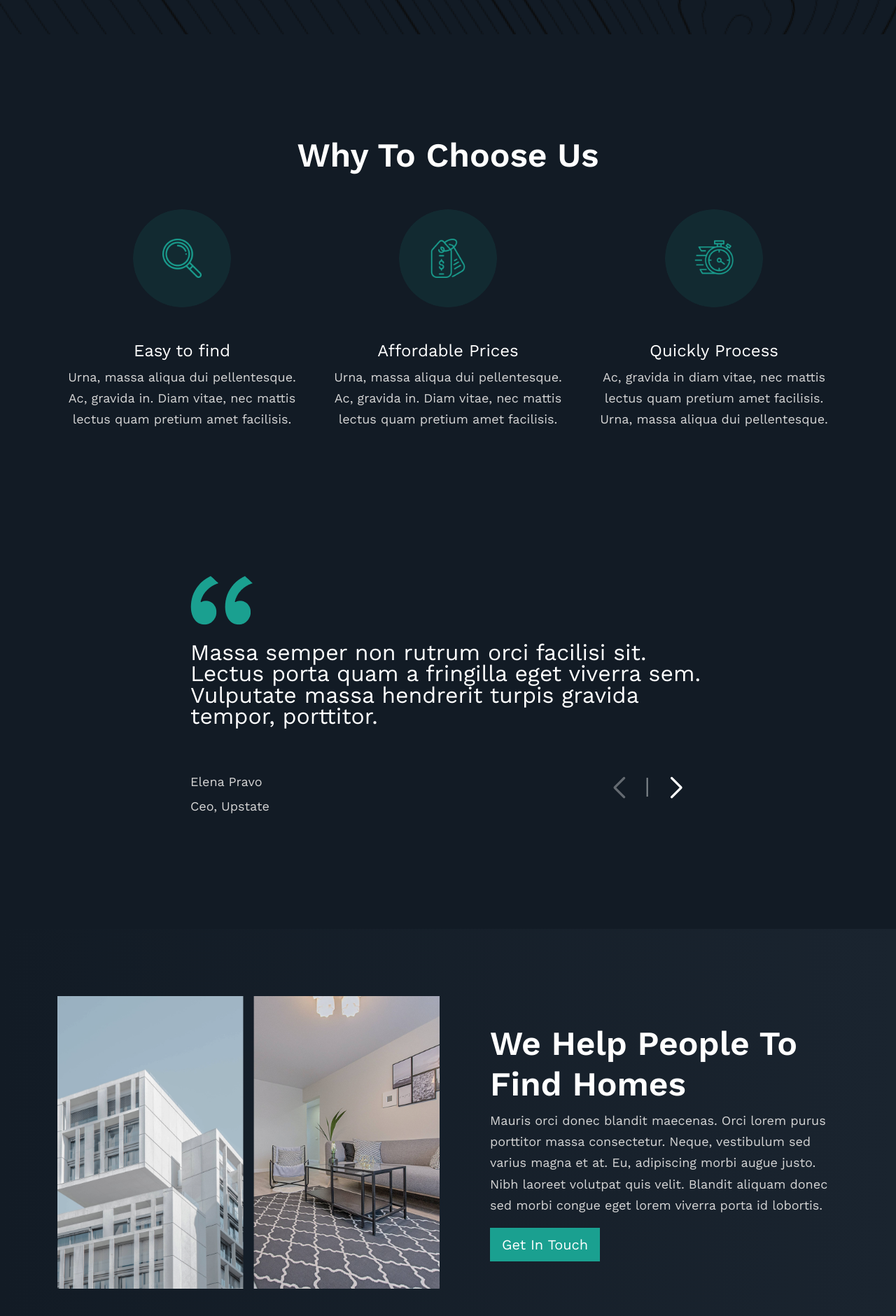
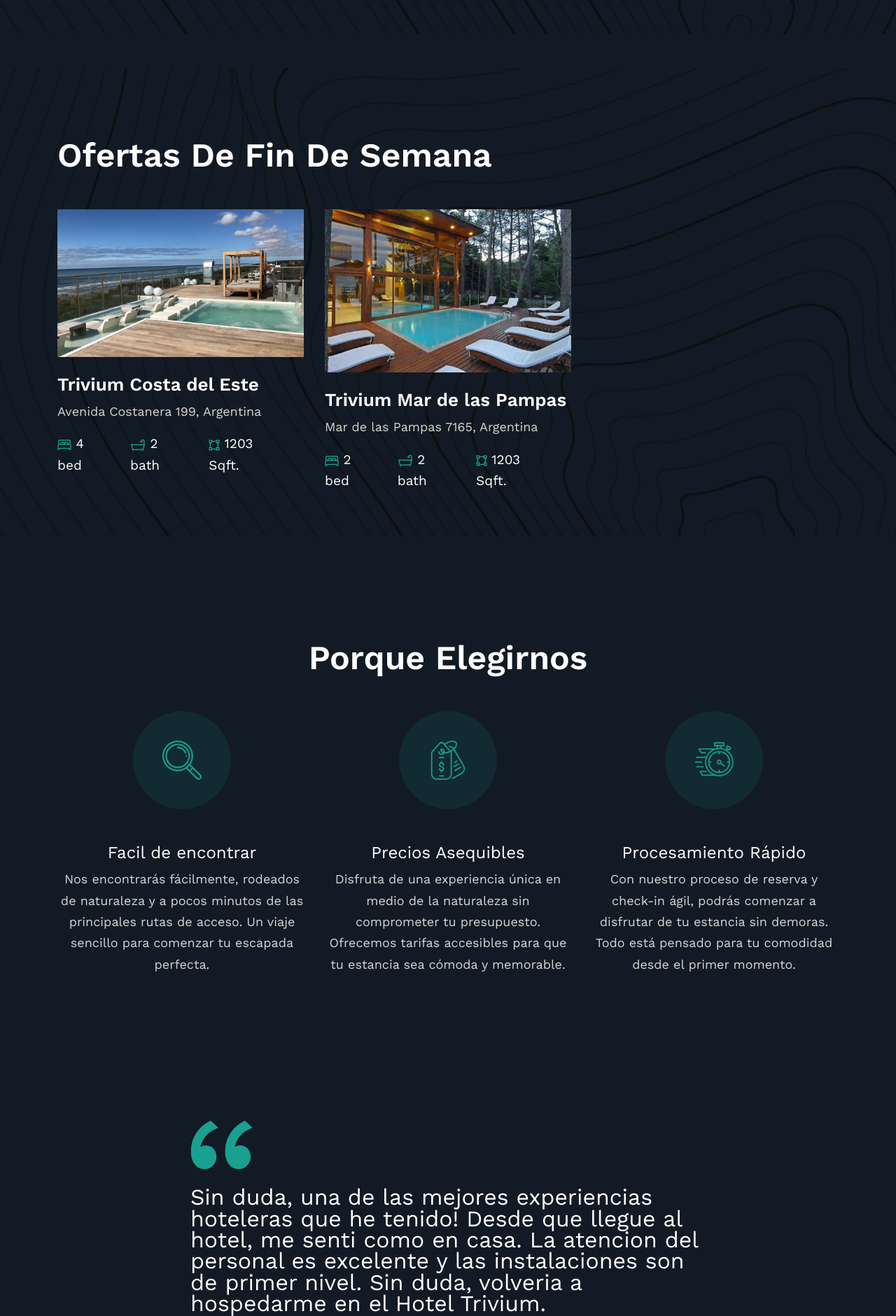
Before and after one commit to TPIDS-19-wutang/TPIDS-19-wutang, a Flask app: page / in a window 1280 px wide. Shown: the part 1201-3081 px from the top of the page at 70% size. Run offline with Flask 3, Linux system fonts and the light colour scheme.

Commit message:
añado modificaciones de los templates : base, about e index

```diff
--- a/Frontend/templates/base.html
+++ b/Frontend/templates/base.html
@@ -6,7 +6,7 @@
     {% block head %}
     <meta charset="utf-8">
     <meta name="viewport" content="width=device-width, initial-scale=1">
-    <title> El nombre de la cadena de hoteles</title>
+    <title> Trivium </title>
     <meta name="description" content="(El nombre de la cadena de hoteles) ofrece las mejores opciones de alojamiento en todo el mundo.">
     <meta name="keywords" content="hoteles, alojamiento, cadenas de hoteles, vacaciones, viajes, hospedaje, habitaciones">
 
@@ -43,7 +43,6 @@
 
         {% block header %}
         <nav id="navbar-example2" class="navbar navbar-expand-lg py-2">
-            <!-- bloque nav -->
 
 
 
@@ -76,14 +75,8 @@
                   <li class="nav-item">
                     <a class="nav-link me-md-4" href="{{url_for('contact')}}">Contacto</a>
                   </li>
-                  <li class="nav-item dropdown ">
-                    <a class="nav-link me-md-4 text-center dropdown-toggle" href="{{url_for ('rooms')}}" >Habitaciones</a>
-                    <ul class="dropdown-menu dropdown-menu-dark">
-                      <li><a href="" class="dropdown-item">Classic</a></li>
-                      <li><a href="" class="dropdown-item">Doble</a></li>
-                      <li><a href="" class="dropdown-item">Premium</a></li>
-                      <li><a href="" class="dropdown-item">Deluxe</a></li>
-                    </ul>
+                  <li class="nav-item">
+                    <a class="nav-link me-md-4" href="{{url_for('rooms')}}">Habitaciones</a>
                   </li>
                   <li class="nav-item dropdown ">
                     <a class="nav-link me-md-4 text-center dropdown-toggle" data-bs-toggle="dropdown" href="#" role="button"
@@ -237,7 +230,7 @@
         </div>
 
         <div class="col-md-2 ">
-          <h5>Movimientos</h5>
+          <h5>Movs</h5>
           <ul class="nav flex-column">
             <li class="nav-item mb-2"><a href="#" class="nav-link p-0 ">Movimientos</a></li>
             <li class="nav-item mb-2"><a href="#" class="nav-link p-0 ">Apoyanos</a></li>
@@ -264,7 +257,7 @@
     <div class="container">
       <footer class="d-flex flex-wrap justify-content-between align-items-center py-2 ">
         <div class="col-md-8 d-flex align-items-center">
-          <p>© 2024 (nombre de la cadena de hoteles), Inc. All rights reserved.</p>
+          <p>© 2024 (Trivium), Inc. All rights reserved.</p>
 
         </div>
         <div class="col-md-4 d-flex align-items-center">
--- a/Frontend/templates/index.html
+++ b/Frontend/templates/index.html
@@ -40,7 +40,7 @@
                 </div>
                 <div class="col-lg-3 billboard-select">
                   <select class="form-select mb-2 mb-lg-0" aria-label="Habitaciones">
-                    <option selected>Type</option>
+                    <option selected>Tipo</option>
                     <option value="1">Classic</option>
                     <option value="2">Doble</option>
                     <option value="3">Premium</option>
@@ -49,7 +49,7 @@
                 </div>
 
                 <div class="col-lg-3 billboard-btn">
-                  <button type="submit" class="btn btn-primary btn-lg billboard-search">Search</button>
+                  <button type="submit" class="btn btn-primary btn-lg billboard-search">Buscar</button>
                 </div>
               </div>
 
@@ -63,7 +63,7 @@
   <!-- Residence start  -->
   <section id="residence">
     <div class="container  my-5 py-5">
-      <h2 class="text-capitalize m-0 py-lg-5">Popular Residence</h2>
+      <h2 class="text-capitalize m-0 py-lg-5">Residencias Populares</h2>
 
       <div class="swiper-button-next residence-swiper-next  residence-arrow"></div>
       <div class="swiper-button-prev residence-swiper-prev residence-arrow"></div>
@@ -217,35 +217,93 @@
     </div>
   </section>
 
+
+  <!--Ofertas de fin de semana  -->
+    <!-- Residence start  -->
+    <section id="residence">
+      <div class="container  my-5 py-5">
+        <h2 class="text-capitalize m-0 py-lg-5">Ofertas de fin de semana</h2>
+
+        <div class="swiper-button-next residence-swiper-next  residence-arrow"></div>
+        <div class="swiper-button-prev residence-swiper-prev residence-arrow"></div>
+
+        <div class="swiper residence-swiper">
+          <div class="swiper-wrapper">
+
+            <div class="swiper-slide">
+              <div class="card">
+                <a href="index.html"><img src="{{ url_for('static', filename='/images/hotel-playa.png', _external=True) }}" class="card-img-top" alt="image"></a>
+                <div class="card-body p-0">
+                  <a href="index.html">
+                    <h5 class="card-title pt-4">Trivium Costa del Este</h5>
+                  </a>
+                  <p class="card-text">Avenida Costanera 199, Argentina</p>
+
+                  <div class="card-text">
+                    <ul class="d-flex">
+                      <li class="residence-list"> <img src="{{ url_for('static', filename='/images/bed.png', _external=True) }}" alt="image"> 4 bed</li>
+                      <li class="residence-list"> <img src="{{ url_for('static', filename='/images/bath.png', _external=True) }}" alt="image"> 2 bath</li>
+                      <li class="residence-list"> <img src="{{ url_for('static', filename='/images/square.png', _external=True) }}" alt="image"> 1203 Sqft.</li>
+                    </ul>
+                  </div>
+
+                </div>
+              </div>
+            </div>
+            <div class="swiper-slide">
+              <div class="card">
+                <a href="index.html"><img src="{{ url_for('static', filename='/images/hotel-bosque.jpg', _external=True) }}" class="card-img-top" alt="image"></a>
+                <div class="card-body p-0">
+                  <a href="index.html">
+                    <h5 class="card-title pt-4">Trivium Mar de las Pampas</h5>
+                  </a>
+                  <p class="card-text">Mar de las Pampas 7165, Argentina</p>
+
+                  <div class="card-text">
+                    <ul class="d-flex">
+                      <li class="residence-list"> <img src="{{ url_for('static', filename='/images/bed.png', _external=True) }}" alt="image"> 2 bed</li>
+                      <li class="residence-list"> <img src="{{ url_for('static', filename='/images/bath.png', _external=True) }}" alt="image"> 2 bath</li>
+                      <li class="residence-list"> <img src="{{ url_for('static', filename='/images/square.png', _external=True) }}" alt="image"> 1203 Sqft.</li>
+                    </ul>
+                  </div>
+
+                </div>
+              </div>
+            </div>
+          </div>
+        </div>
+      </div>
+    </section>
+
   <!--About us start  -->
   <section id="about-us">
     <div class="container">
       <div class="row py-lg-5">
 
-        <h2 class="text-capitalize text-center m-0 py-lg-5">Why to choose us</h2>
+        <h2 class="text-capitalize text-center m-0 py-lg-5">Porque elegirnos</h2>
 
         <div class="text-center col-lg-4">
           <img src="{{ url_for('static', filename='/images/search.png', _external=True) }}" class="bd-placeholder-img rounded-circle" alt="Bootstrap Themes" width="140"
             height="140" loading="lazy">
-          <h4 class="fw-normal mt-5 ">Easy to find</h4>
-          <p>Urna, massa aliqua dui pellentesque. Ac, gravida in. Diam vitae, nec mattis lectus quam pretium amet
-            facilisis.</p>
+          <h4 class="fw-normal mt-5 ">Facil de encontrar</h4>
+          <p>Nos encontrarás fácilmente, rodeados de naturaleza y a pocos minutos de las principales rutas de acceso.
+             Un viaje sencillo para comenzar tu escapada perfecta.</p>
         </div>
 
         <div class="text-center col-lg-4">
           <img src="{{ url_for('static', filename='/images/price.png', _external=True) }}" class="bd-placeholder-img rounded-circle" alt="Bootstrap Themes" width="140"
             height="140" loading="lazy">
-          <h4 class="fw-normal mt-5">Affordable Prices</h4>
-          <p>Urna, massa aliqua dui pellentesque. Ac, gravida in. Diam vitae, nec mattis lectus quam pretium amet
-            facilisis.</p>
+          <h4 class="fw-normal mt-5">Precios Asequibles</h4>
+          <p>Disfruta de una experiencia única en medio de la naturaleza sin comprometer tu presupuesto.
+            Ofrecemos tarifas accesibles para que tu estancia sea cómoda y memorable.</p>
         </div>
 
         <div class="text-center col-lg-4">
           <img src="{{ url_for('static', filename='/images/time.png', _external=True) }}" class="bd-placeholder-img rounded-circle" alt="Bootstrap Themes" width="140"
             height="140" loading="lazy">
-          <h4 class="fw-normal mt-5 ">Quickly Process</h4>
-          <p>Ac, gravida in diam vitae, nec mattis lectus quam pretium amet facilisis. Urna, massa aliqua dui
-            pellentesque. </p>
+          <h4 class="fw-normal mt-5 ">Procesamiento Rápido</h4>
+          <p>Con nuestro proceso de reserva y check-in ágil, podrás comenzar a disfrutar de tu estancia sin demoras.
+            Todo está pensado para tu comodidad desde el primer momento. </p>
         </div>
       </div>
     </div>
@@ -264,13 +322,15 @@
             <div class="row my-5 py-lg-5">
               <div class="col-md-8 mx-auto">
                 <img src="{{ url_for('static', filename='/images/quote.png', _external=True) }}" class="rounded mx-auto d-inline" alt="...">
-                <p class="testimonial-p mt-4">Massa semper non rutrum orci facilisi sit. Lectus porta quam a fringilla
-                  eget viverra sem. Vulputate massa hendrerit turpis gravida tempor, porttitor.</p>
+                <p class="testimonial-p mt-4">Sin duda, una de las mejores experiencias hoteleras que he tenido! Desde que
+                  llegue al hotel, me senti como en casa. La atencion del personal es excelente y las instalaciones son
+                  de primer nivel. Sin duda, volveria a hospedarme en el Hotel Trivium.</p>
+                </p>
 
                 <div class="row">
                   <div class="col-md-8">
-                    <p class="pt-5 mb-1">Elena Pravo</p>
-                    <p class="">Ceo, Upstate</p>
+                    <p class="pt-5 mb-1">Agustina Salerno</p>
+                    <p class="">Bs-As, Argentina</p>
                   </div>
                 </div>
               </div>
@@ -281,13 +341,14 @@
             <div class="row my-5 py-lg-5">
               <div class="col-md-8 mx-auto">
                 <img src="{{ url_for('static', filename='/images/quote.png', _external=True) }}" class="rounded mx-auto d-inline" alt="...">
-                <p class="testimonial-p mt-4">Massa semper non rutrum orci facilisi sit. Lectus porta quam a fringilla
-                  eget viverra sem. Vulputate massa hendrerit turpis gravida tempor, porttitor.</p>
+                <p class="testimonial-p mt-4">¡Trivium fue una elección soñada! La estancia fue impecable de principio
+                   a fin. La decoración es moderna y elegante, y cada rincón está pensado para el confort de los huéspedes.
+                   Honestamente lo super recomiendo</p>
 
                 <div class="row">
                   <div class="col-md-8">
-                    <p class="pt-5 mb-1">Elena Pravo</p>
-                    <p class="">Ceo, Upstate</p>
+                    <p class="pt-5 mb-1">Maria Lopez</p>
+                    <p class="">Mendoza, Argentina</p>
                   </div>
                 </div>
               </div>
@@ -298,13 +359,14 @@
             <div class="row my-5 py-lg-5">
               <div class="col-md-8 mx-auto">
                 <img src="{{ url_for('static', filename='/images/quote.png', _external=True) }}" class="rounded mx-auto d-inline" alt="...">
-                <p class="testimonial-p mt-4">Massa semper non rutrum orci facilisi sit. Lectus porta quam a fringilla
-                  eget viverra sem. Vulputate massa hendrerit turpis gravida tempor, porttitor.</p>
+                <p class="testimonial-p mt-4">Este hotel fue una experiencia maravillosa. Las habitaciones son cómodas, limpias
+                   y bien decoradas, y el personal siempre está dispuesto a ayudar con una sonrisa. La ubicación es ideal para
+                   explorar la ciudad; ¡sin duda volvería a hospedarme aquí!</p>
 
                 <div class="row">
                   <div class="col-md-8">
-                    <p class="pt-5 mb-1">Elena Pravo</p>
-                    <p class="">Ceo, Upstate</p>
+                    <p class="pt-5 mb-1">Elena Costas</p>
+                    <p class="">Salta, Argentina</p>
                   </div>
                 </div>
               </div>
@@ -326,53 +388,6 @@
     </div>
   </section>
 
-  <!-- Help start  -->
-  <section id="help" class="py-5"
-    style="background: linear-gradient(270deg, #1A242F 0.01%, rgba(26, 36, 47, 0.00) 100%);">
-    <div class="container-lg my-5">
-
-      <div class="row d-flex justify-content-between align-items-center">
-
-        <div class="col-md-6">
-          <div class="image-holder d-flex">
-            <img src="{{ url_for('static', filename='/images/group.png', _external=True) }}" class="img-fluid" alt="Bootstrap Themes" loading="lazy">
-          </div>
-        </div>
-
-        <div class="col-md-6">
-          <div class="text-content ps-md-5 mt-4 mt-md-0">
-            <h2 class="text-capitalize">We help people to find homes</h2>
-            <p>Mauris orci donec blandit maecenas. Orci lorem purus porttitor massa consectetur. Neque, vestibulum sed
-              varius magna et at. Eu, adipiscing morbi augue justo. Nibh laoreet volutpat quis velit. Blandit aliquam
-              donec sed morbi congue eget lorem viverra porta id lobortis.</p>
-            <a href="index.html" class="btn btn-primary btn-lg">Get In Touch</a>
-          </div>
-        </div>
-
-
-      </div>
-    </div>
-  </section>
-
-  <!-- Lets start  -->
-  <section id="start">
-    <div class="container my-5 py-5">
-      <div class="row featurette py-lg-5 ">
-        <div class="col-md-5 order-md-1 d-flex">
-          <h1 class="text-capitalize  lh-1 mb-3">Let’s simply begin with rentiz.</h1>
-        </div>
-        <div class="col-md-7 order-md-2">
-          <div class="text-content ps-md-5 mt-4 mt-md-0">
-            <p class="py-lg-2">Neque, vestibulum sed varius magna et at. Eu, adipiscing morbi augue justo. Nibh
-              laoreet volutpat quis velit. Blandit aliquam donec sed morbi congue eget lorem viverra porta id
-              lobortis.</p>
-            <a href="index.html" class="btn btn-primary btn-lg px-4 me-md-2">Get
-              Started</a>
-          </div>
-        </div>
-      </div>
-    </div>
-  </section>
 {% endblock %}
 </body>
 
```
Also changed, not shown: Frontend/templates/about.html (+4 -4 lines), Frontend/static/images/hotel-bosque.jpg (added), Frontend/static/images/hotel-playa.png (added).
